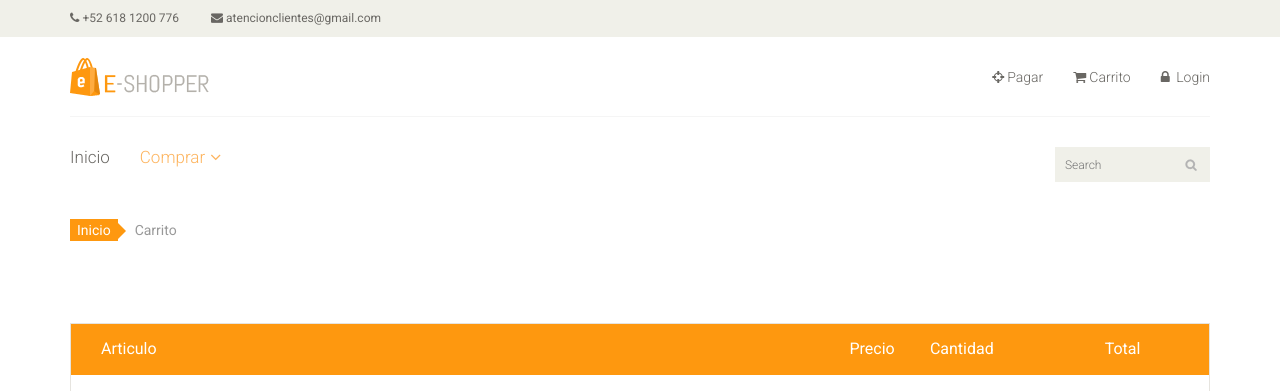
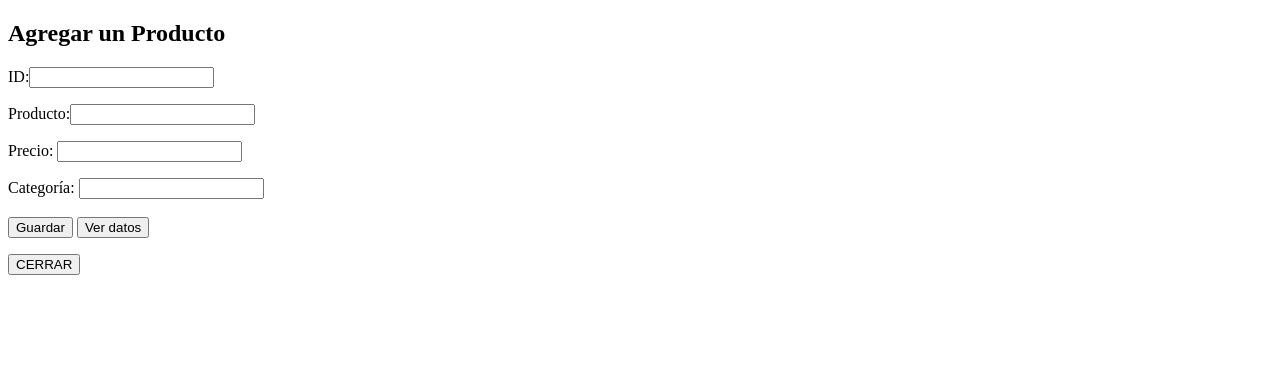
Before and after one commit to LeslyMercado/Eshopper, a PHP site: page /cart.php in a window 1280 px wide. Shown: the top 391 px of the page. After the commit the page ends 275 px from the top, so only its background shows below. Run offline with PHP 8.4, Linux system fonts and the light colour scheme.

Commit message:
Add files via upload

```diff
--- a/cart.php
+++ b/cart.php
@@ -1,221 +1,84 @@
-<!DOCTYPE html>
-<html lang="es">
+<?php
+   const GUARDAR = 'Guardar';
+   const VER_DATOS = 'Ver datos';
+   $datos = [];
+
+   $ID = $_POST['ID'] ?? null;
+   $producto = $_POST['producto'] ?? null;
+   $precio = $_POST['precio'] ?? null;
+   $categoria = $_POST['categoria'] ?? null;
+
+   if($_SERVER['REQUEST_METHOD'] === 'POST' && isset($_POST['operacion'])){
+      if($_POST['operacion'] === GUARDAR){
+         $file = @fopen("archivo.txt", "a");
+         fwrite($file, "$ID, $producto,$precio,$categoria".PHP_EOL);
+         fclose($file);
+   } else {
+     if(file_exists('archivo.txt')){
+         $content = trim(file_get_contents('archivo.txt'), PHP_EOL);
+         $lineas = explode(PHP_EOL, $content);
+         foreach($lineas as $linea){
+            list($ID, $productoE, $precioE, $categoriaE) = explode(',', $linea);
+            $datos[] = ['ID' => $ID, 'producto' => $productoE, 'precio' => $precioE, 'categoria' => $categoriaE];
+         }
+     }
+   }
+   }
+   //Cuerpo de la página
+   $body = '
+<!DOCTYPE html PUBLIC "-//W3C//DTD XHTML 1.0 Transitional//EN" "http://www.w3.org/TR/xhtml1/DTD/xhtml1-transitional.dtd">
+<html xmlns="http://www.w3.org/1999/xhtml">
 <head>
-    <meta charset="utf-8">
-    <meta name="viewport" content="width=device-width, initial-scale=1.0">
-    <meta name="description" content="">
-    <meta name="author" content="">
-    <title>Carrito | E-Shopper</title>
-    <link href="css/bootstrap.min.css" rel="stylesheet">
-    <link href="css/font-awesome.min.css" rel="stylesheet">
-    <link href="css/prettyPhoto.css" rel="stylesheet">
-    <link href="css/price-range.css" rel="stylesheet">
-    <link href="css/animate.css" rel="stylesheet">
-	<link href="css/main.css" rel="stylesheet">
-	<link href="css/responsive.css" rel="stylesheet">
-    <!--[if lt IE 9]>
-    <script src="js/html5shiv.js"></script>
-    <script src="js/respond.min.js"></script>
-    <![endif]-->
-    <link rel="shortcut icon" href="images/ico/favicon.ico">
-    <link rel="apple-touch-icon-precomposed" sizes="144x144" href="images/ico/apple-touch-icon-144-precomposed.png">
-    <link rel="apple-touch-icon-precomposed" sizes="114x114" href="images/ico/apple-touch-icon-114-precomposed.png">
-    <link rel="apple-touch-icon-precomposed" sizes="72x72" href="images/ico/apple-touch-icon-72-precomposed.png">
-    <link rel="apple-touch-icon-precomposed" href="images/ico/apple-touch-icon-57-precomposed.png">
-</head><!--/head-->
+<meta http-equiv="Content-Type" content="text/html; charset=utf-8" />
+<title>Agregar un Producto</title>
+<style type="text/css">
+</style>
+</head>
 
-<body>
-	<header id="header"><!--header-->
-		<div class="header_top"><!--header_top-->
-			<div class="container">
-				<div class="row">
-					<div class="col-sm-6">
-						<div class="contactinfo">
-							<ul class="nav nav-pills">
-								<li><a href="#"><i class="fa fa-phone"></i> +52 618 1200 776</a></li>
-								<li><a href="#"><i class="fa fa-envelope"></i> atencionclientes@gmail.com</a></li>
-							</ul>
-						</div>
-					</div>
-					<div class="col-sm-6">
+<body bgcolor="#FFFFFF">
+<H2> Agregar un Producto </H2>
+<FORM method="post" name="formulario" autocomplete="off">
+ID:<input type="text" name="ID" id="ID"><P>
+Producto:<input type="text" name="producto" id="producto"><P>
+Precio: <input type="text" name="precio" id="precio"><P>
+Categoría: <input type="text" name="categoria" id="categoria">
 
-					</div>
-				</div>
-			</div>
-		</div><!--/header_top-->
+<br /><br />
+<input type="submit" value="'.GUARDAR.'" name="operacion">
+<input type="submit" value="'.VER_DATOS.'" name="operacion">
 
-		<div class="header-middle"><!--header-middle-->
-			<div class="container">
-				<div class="row">
-					<div class="col-sm-4">
-						<div class="logo pull-left">
-							<a href="index.php"><img src="images/home/logo.png" alt="" /></a>
-						</div>
+</FORM>
 
-					</div>
-					<div class="col-sm-8">
-						<div class="shop-menu pull-right">
-							<ul class="nav navbar-nav">
-								<li><a href="checkout.php"><i class="fa fa-crosshairs"></i>Pagar</a></li>
-								<li><a href="cart.php"><i class="fa fa-shopping-cart"></i>Carrito</a></li>
-								<li><a href="login.php"><i class="fa fa-lock"></i> Login</a></li>
-							</ul>
-						</div>
-					</div>
-				</div>
-			</div>
-		</div><!--/header-middle-->
+';
 
-		<div class="header-bottom"><!--header-bottom-->
-			<div class="container">
-				<div class="row">
-					<div class="col-sm-9">
-						<div class="navbar-header">
-							<button type="button" class="navbar-toggle" data-toggle="collapse" data-target=".navbar-collapse">
-								<span class="sr-only">Toggle navigation</span>
-								<span class="icon-bar"></span>
-								<span class="icon-bar"></span>
-								<span class="icon-bar"></span>
-							</button>
-						</div>
-						<div class="mainmenu pull-left">
-							<ul class="nav navbar-nav collapse navbar-collapse">
-								<li><a href="index.php">Inicio</a></li>
-								<li class="dropdown"><a href="#" class="active">Comprar<i class="fa fa-angle-down"></i></a>
-                                    <ul role="menu" class="sub-menu">
-                                        <li><a href="shop.php">Productos</a></li>
-										<li><a href="checkout.php">Pagar</a></li>
-										<li><a href="cart.php">Carrito</a></li>
-										<li><a href="login.php">Login</a></li>
-                                    </ul>
-                                </li>
-							</ul>
-						</div>
-					</div>
-					<div class="col-sm-3">
-						<div class="search_box pull-right">
-							<input type="text" placeholder="Search"/>
-						</div>
-					</div>
-				</div>
-			</div>
-		</div><!--/header-bottom-->
-	</header><!--/header-->
+   if(!empty($datos)){
+      $body .= '
+<br />
+<table border="1">
+<tr>
+<th>ID</th>
+<th>Producto</th>
+<th>Precio</th>
+<th>Categoría</th>
+</tr>
+';
+foreach($datos as $elemento){
+$body .= '
+<tr>
+<td>'.$elemento['ID'].'</td>
+<td>'.$elemento['producto'].'</td>
+<td>'.$elemento['precio'].'</td>
+<td>'.$elemento['categoria'].'</td>
+</tr>
+';
+}
+$body .= '</table>';
+}
+$body .= '
+</body>
+</html>';
 
-	<section id="cart_items">
-		<div class="container">
-			<div class="breadcrumbs">
-				<ol class="breadcrumb">
-				  <li><a href="index.html">Inicio</a></li>
-				  <li class="active">Carrito</li>
-				</ol>
-			</div>
-			<div class="table-responsive cart_info">
-				<table class="table table-condensed">
-					<thead>
-						<tr class="cart_menu">
-							<td class="image">Articulo</td>
-							<td class="description"></td>
-							<td class="price">Precio</td>
-							<td class="quantity">Cantidad</td>
-							<td class="total">Total</td>
-							<td></td>
-						</tr>
-					</thead>
-					<tbody>
-						<tr>
-							<td class="cart_product">
-								<a href=""><img src="images/cart/one.png" alt=""></a>
-							</td>
-							<td class="cart_description">
-								<h4><a href="">Colorblock Scuba</a></h4>
-								<p>Web ID: 1089772</p>
-							</td>
-							<td class="cart_price">
-								<p>$59</p>
-							</td>
-							<td class="cart_quantity">
-								<div class="cart_quantity_button">
-									<a class="cart_quantity_up" href=""> + </a>
-									<input class="cart_quantity_input" type="text" name="quantity" value="1" autocomplete="off" size="2">
-									<a class="cart_quantity_down" href=""> - </a>
-								</div>
-							</td>
-							<td class="cart_total">
-								<p class="cart_total_price">$59</p>
-							</td>
-							<td class="cart_delete">
-								<a class="cart_quantity_delete" href=""><i class="fa fa-times"></i></a>
-							</td>
-						</tr>
-					</tbody>
-				</table>
-			</div>
-		</div>
-	</section> <!--/#cart_items-->
-
-	<section id="do_action">
-		<div class="container">
-			<div class="heading">
-				<h3>Totales</h3>
-			</div>
-			<div class="row">
-				<div class="col-sm-6">
-					<div class="total_area">
-						<ul>
-							<li>Sub Total del carrito<span>$59</span></li>
-							<li>Impuestos <span>$2</span></li>
-							<li>Precio de envio<span>Free</span></li>
-							<li>Total <span>$61</span></li>
-						</ul>
-							<a class="btn btn-default update" href="">Actualizar</a>
-							<a class="btn btn-default check_out" href="">Checar pedido</a>
-					</div>
-				</div>
-			</div>
-		</div>
-	</section><!--/#do_action-->
-
-<br>
-	<footer id="footer"><!--Footer-->
-		<div class="footer-top">
-			<div class="container">
-				<div class="row">
-					<div class="col-sm-2">
-						<div class="companyinfo">
-							<h2><span>e</span>-shopper</h2>
-							<p>Proyecto software Punto de venta</p>
-						</div>
-					</div>
-					<div class="col-sm-3">
-						<div class="address">
-							<img src="images/home/map.png" alt="" />
-							<p>Durango, DGO, MX</p>
-						</div>
-					</div>
-				</div>
-			</div>
-		</div>
-		<div class="footer-widget">
-
-		</div>
-		<div class="footer-bottom">
-			<div class="container">
-				<div class="row">
-					<p class="pull-left">Copyright © 2013 E-SHOPPER Inc. Todos los Derechos Reservados</p>
-					<p class="pull-right">Designed by <span><a target="_blank" href="http://www.themeum.com">Themeum</a></span></p>
-				</div>
-			</div>
-		</div>
-
-	</footer><!--/Footer-->
-
-
-
-    <script src="js/jquery.js"></script>
-	<script src="js/bootstrap.min.js"></script>
-	<script src="js/jquery.scrollUp.min.js"></script>
-    <script src="js/jquery.prettyPhoto.js"></script>
-    <script src="js/main.js"></script>
-</body>
-</html>
+   //Renderizo el cuerpo de la página
+   echo $body;
+?>
+<button onclick="window.close()">CERRAR</button>
```
Also changed, not shown: agregarproductos.php (added, +228 -0 lines), index.php (+25 -20 lines).
